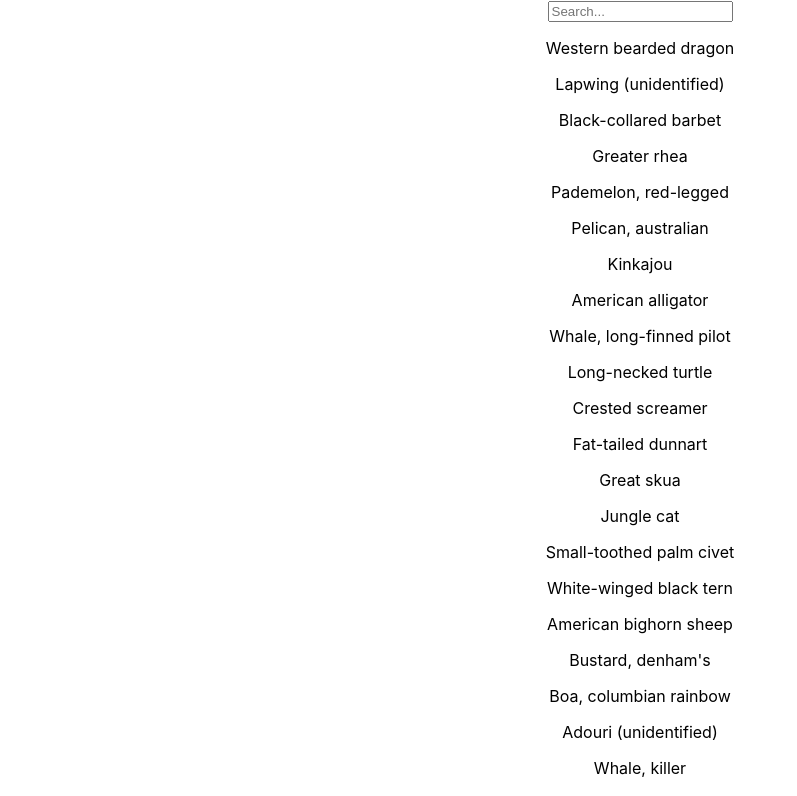
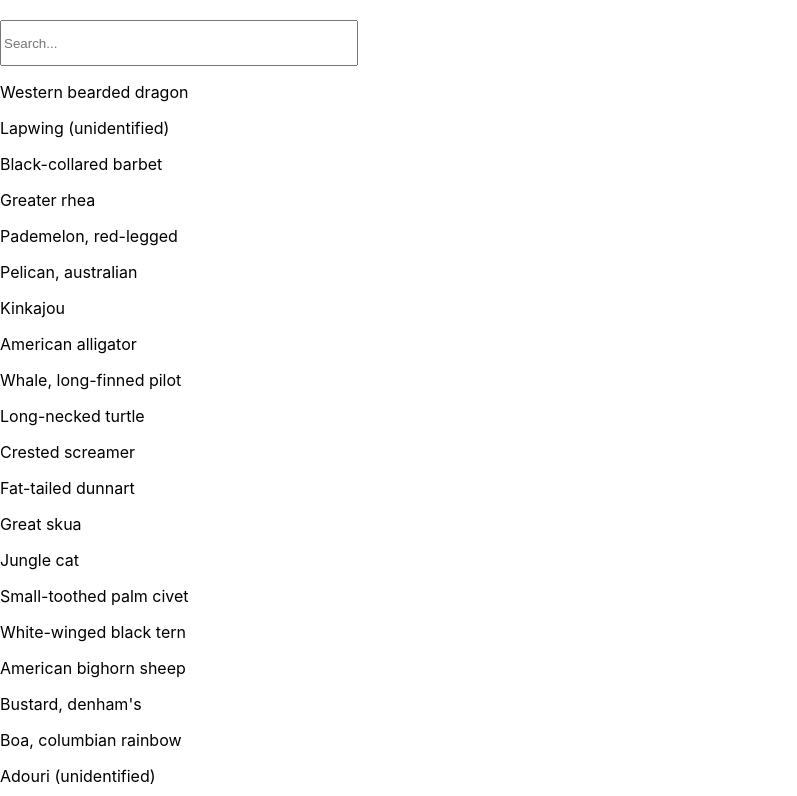
Before and after one commit to DCTorres1987/search_engine_excercise, a React (Create React App) app: page / in a window 1280 px wide. Shown: the top 796 px of the page, without its empty margins (0-797 px from the left). Built offline with nearby package versions, Linux system fonts and the light colour scheme.

Commit message:
work on app css

```diff
--- a/src/App.css
+++ b/src/App.css
@@ -1,38 +1,13 @@
-.App {
-  text-align: center;
+.APP {
+  display: flex;
+  justify-content: center;
+  align-items: center;
+  flex-direction: column;
+  font-family: Arial, Helvetica, sans-serif;
 }
 
-.App-logo {
-  height: 40vmin;
-  pointer-events: none;
+.App input {
+  margin-top: 20px;
+  width: 350px;
+  height: 40px;
 }
-
-@media (prefers-reduced-motion: no-preference) {
-  .App-logo {
-    animation: App-logo-spin infinite 20s linear;
-  }
-}
-
-.App-header {
-  background-color: #282c34;
-  min-height: 100vh;
-  display: flex;
-  flex-direction: column;
-  align-items: center;
-  justify-content: center;
-  font-size: calc(10px + 2vmin);
-  color: white;
-}
-
-.App-link {
-  color: #61dafb;
-}
-
-@keyframes App-logo-spin {
-  from {
-    transform: rotate(0deg);
-  }
-  to {
-    transform: rotate(360deg);
-  }
-}
```
